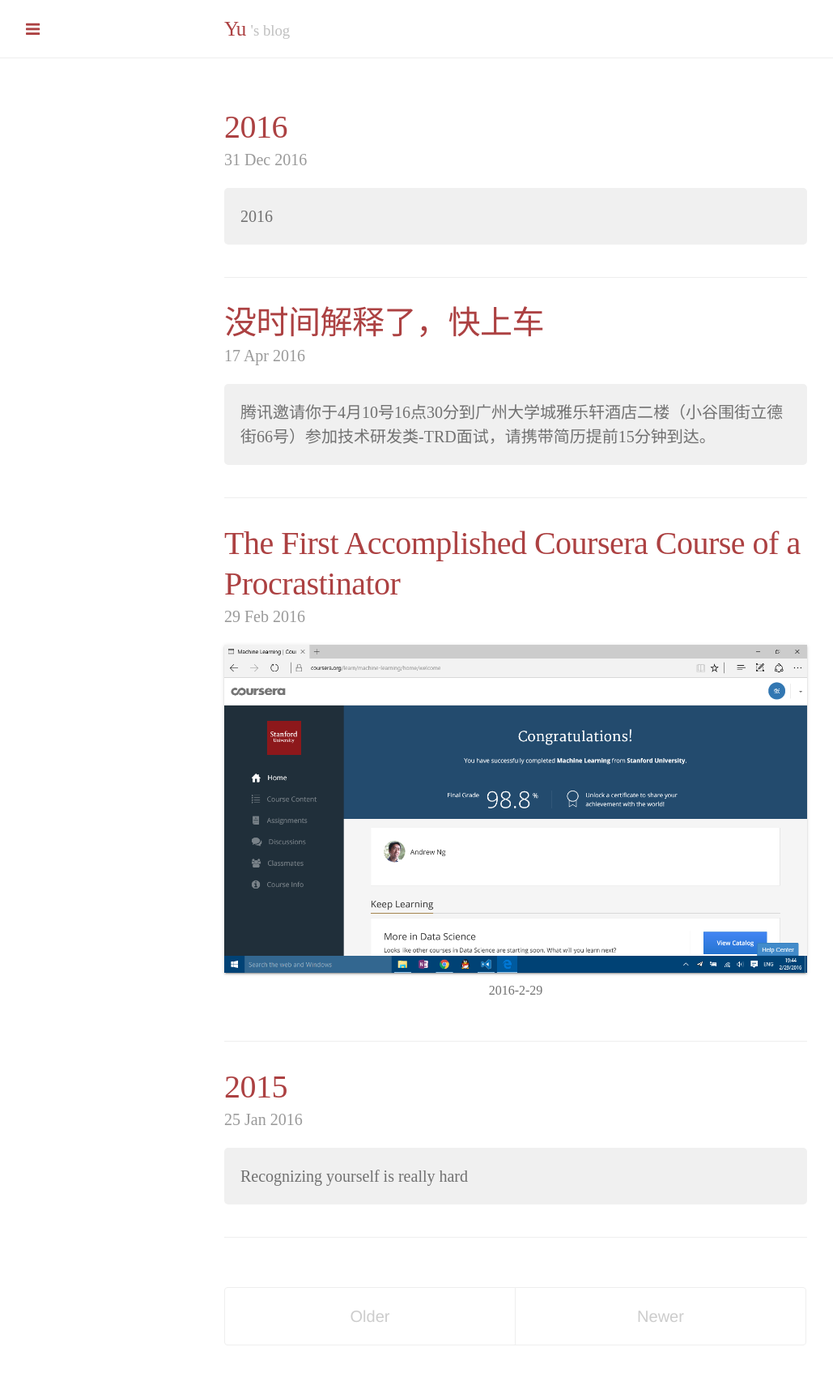
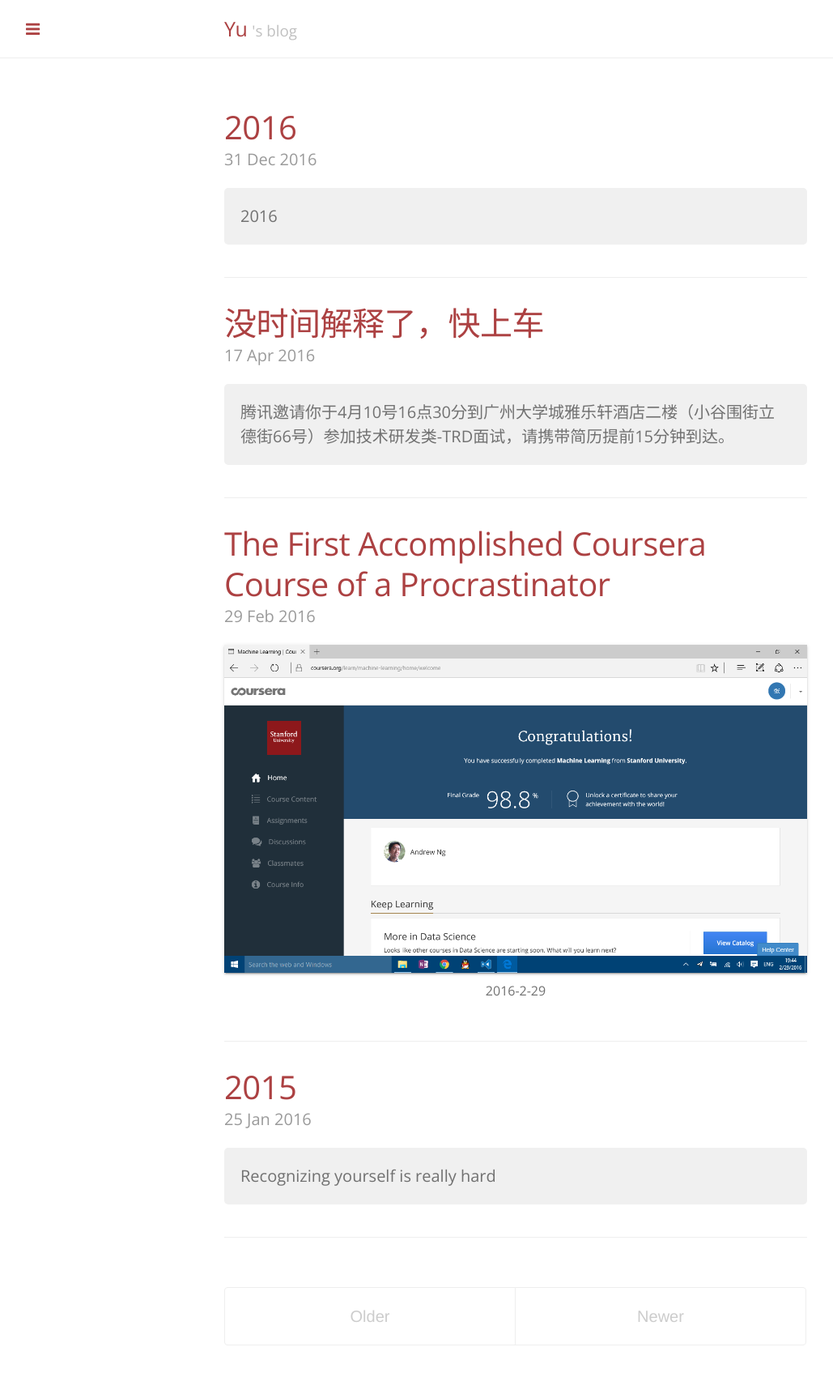
Before and after one commit to neilsustc/neilsustc.github.io, a Jekyll site: the page built from index.html, in a window 1280 px wide. Shown: the whole page at 81% size, without its empty margins (3-1032 px from the left). Built offline with Jekyll 4.4.1, drawn with Linux system fonts in a browser that asks for light colours; some web fonts are replaced; the list of posts is cut into pages by our own code.

Commit message:
Revert "font microsoft yahei"
This reverts commit e8dd5ac4e0c383e6e7af8fb25f05d9e8cee8d0ac.

```diff
--- a/static/css/common.css
+++ b/static/css/common.css
@@ -1,9 +1,9 @@
 /* override */
 html {
-    font-family: "Microsoft yahei";
+    font-family: "Open Sans", "Microsoft yahei";
 }
 h1, h2, h3, h4, h5, h6 {
-    font-family: "Microsoft yahei";
+    font-family: "Open Sans", "Microsoft yahei";
     color: black;
 }
 body {
```
